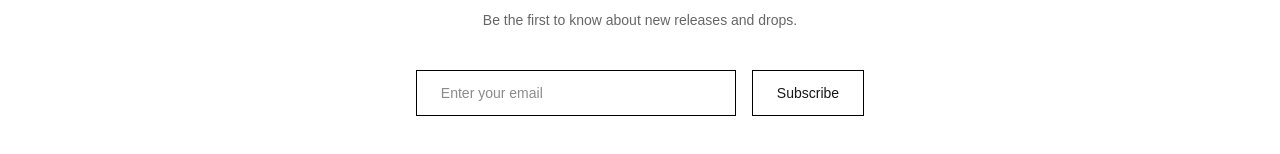
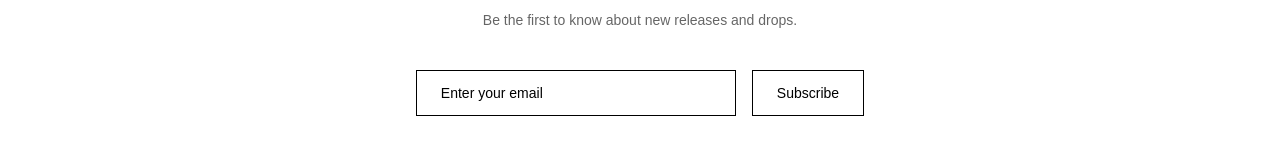
Before and after one commit to bmc0212/dayoff-store, a Next.js app: page / in a window 1280 px wide. Shown: the part 5753-5907 px from the top of the page. Built offline with nearby package versions, Linux system fonts and the light colour scheme.

Commit message:
Updated email input and button text color

```diff
--- a/app/page.tsx
+++ b/app/page.tsx
@@ -420,12 +420,12 @@ const progressPercentage = Math.min(
       name="email"
       required
       placeholder="Enter your email"
-      className="border border-black px-6 py-3 w-80 text-sm focus:outline-none"
+      className="border border-black px-6 py-3 w-80 text-sm text-black placeholder-black focus:outline-none"
     />
 
     <button
       type="submit"
-      className="ml-4 border border-black px-6 py-3 text-sm hover:bg-black hover:text-white transition"
+      className="ml-4 border border-black text-black px-6 py-3 text-sm hover:bg-black hover:text-white transition"
     >
       Subscribe
     </button>
```
